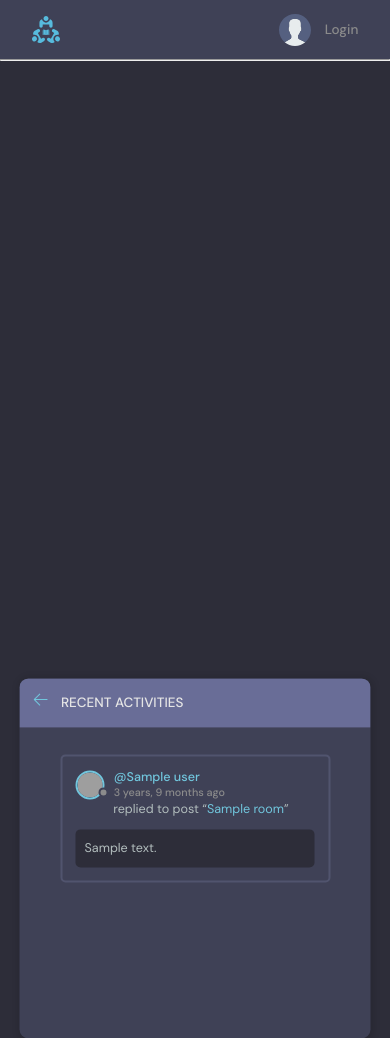
After one commit to affanabid/studybud, a Django app: template base/templates/base/activity.html in a window 390 px wide. The commit adds this page. Run offline with Django 4.2, Linux system fonts and the light colour scheme; the template is opened without the code that fills it: most values are stand-ins (such as "Sample title", 1, 10 or a date in 2020); grey boxes are pictures that could not be loaded.

Commit message:
mobile responsiveness complete

```diff
--- /dev/null
+++ b/base/templates/base/activity.html
@@ -0,0 +1,61 @@
+{% extends 'main.html' %}
+
+{% block content %}
+
+    <main class="layout">
+      <div class="container">
+        <div class="layout__box">
+          <div class="layout__boxHeader">
+            <div class="layout__boxTitle">
+              <a href="{% url 'home' %}">
+                <svg version="1.1" xmlns="http://www.w3.org/2000/svg" width="32" height="32" viewBox="0 0 32 32">
+                  <title>arrow-left</title>
+                  <path
+                    d="M13.723 2.286l-13.723 13.714 13.719 13.714 1.616-1.611-10.96-10.96h27.625v-2.286h-27.625l10.965-10.965-1.616-1.607z"
+                  ></path>
+                </svg>
+              </a>
+              <h3>Recent Activities</h3>
+            </div>
+          </div>
+
+          <div class="activities-page layout__body">
+            {% for message in room_messages %}
+    <div class="activities__box">
+      <div class="activities__boxHeader roomListRoom__header">
+        <a href="{% url 'user_profile' message.user.id %}" class="roomListRoom__author">
+          <div class="avatar avatar--small">
+            <img src="https://randomuser.me/api/portraits/women/11.jpg" />
+          </div>
+          <p>
+            @{{message.user}}
+            <span>{{message.created|timesince}} ago</span>
+          </p>
+        </a>
+        {% if request.user == message.user %}
+        <div class="roomListRoom__actions">
+          <a href="{% url 'delete-message' message.id %}">
+            <svg version="1.1" xmlns="http://www.w3.org/2000/svg" width="32" height="32" viewBox="0 0 32 32">
+              <title>remove</title>
+              <path
+                d="M27.314 6.019l-1.333-1.333-9.98 9.981-9.981-9.981-1.333 1.333 9.981 9.981-9.981 9.98 1.333 1.333 9.981-9.98 9.98 9.98 1.333-1.333-9.98-9.98 9.98-9.981z"
+              ></path>
+            </svg>
+          </a>
+        </div>
+        {% endif %}
+      </div>
+      <div class="activities__boxContent">
+        <p>replied to post “<a href="{% url 'room' message.room.id %}">{{ message.room }}</a>”</p>
+        <div class="activities__boxRoomContent">
+          {{message.body}}
+        </div>
+      </div>
+    </div>
+    {% endfor %}
+          </div>
+        </div>
+      </div>
+    </main>
+
+{% endblock content %}
--- a/base/templates/base/topics_comp.html
+++ b/base/templates/base/topics_comp.html
@@ -12,7 +12,7 @@
       </li>
       {% endfor %}
     </ul>
-    <a class="btn btn--link" href="topics.html">
+    <a class="btn btn--link" href="{% url 'topics' %}">
       More
       <svg version="1.1" xmlns="http://www.w3.org/2000/svg" width="32" height="32" viewBox="0 0 32 32">
         <title>chevron-down</title>
--- a/base/urls.py
+++ b/base/urls.py
@@ -13,4 +13,6 @@ urlpatterns = [
     path('delete_room/<str:pk>/', views.delete_room, name='delete-room'),
     path('delete_message/<str:pk>/', views.delete_message, name='delete-message'),
     path('update_user/', views.update_user, name='update_user'),
+    path('topics/', views.topicsPage, name='topics'),
+    path('activity/', views.activityPage, name='activity'),
 ]
```
Also changed, not shown: base/templates/base/home.html (+4 -4 lines), base/templates/base/topics.html (added, +50 -0 lines), base/views.py (+10 -1 lines), db.sqlite3.
